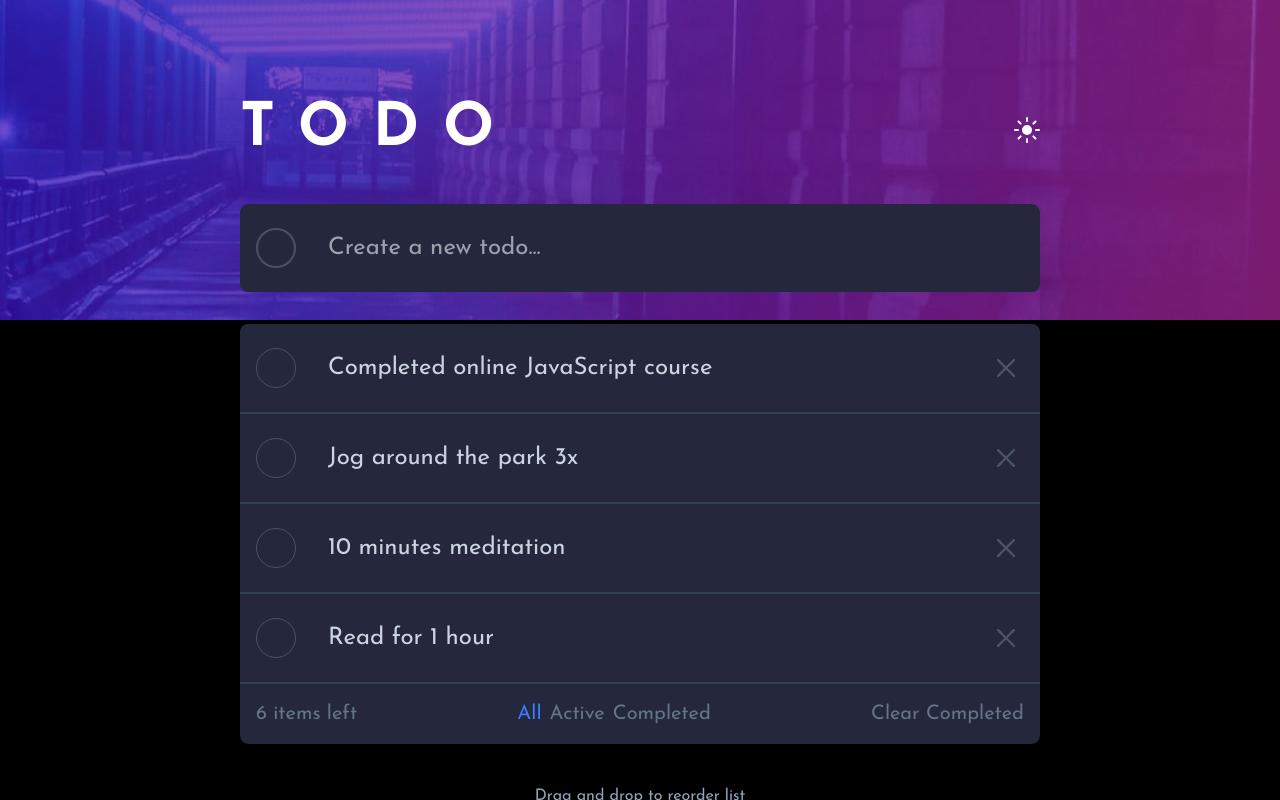
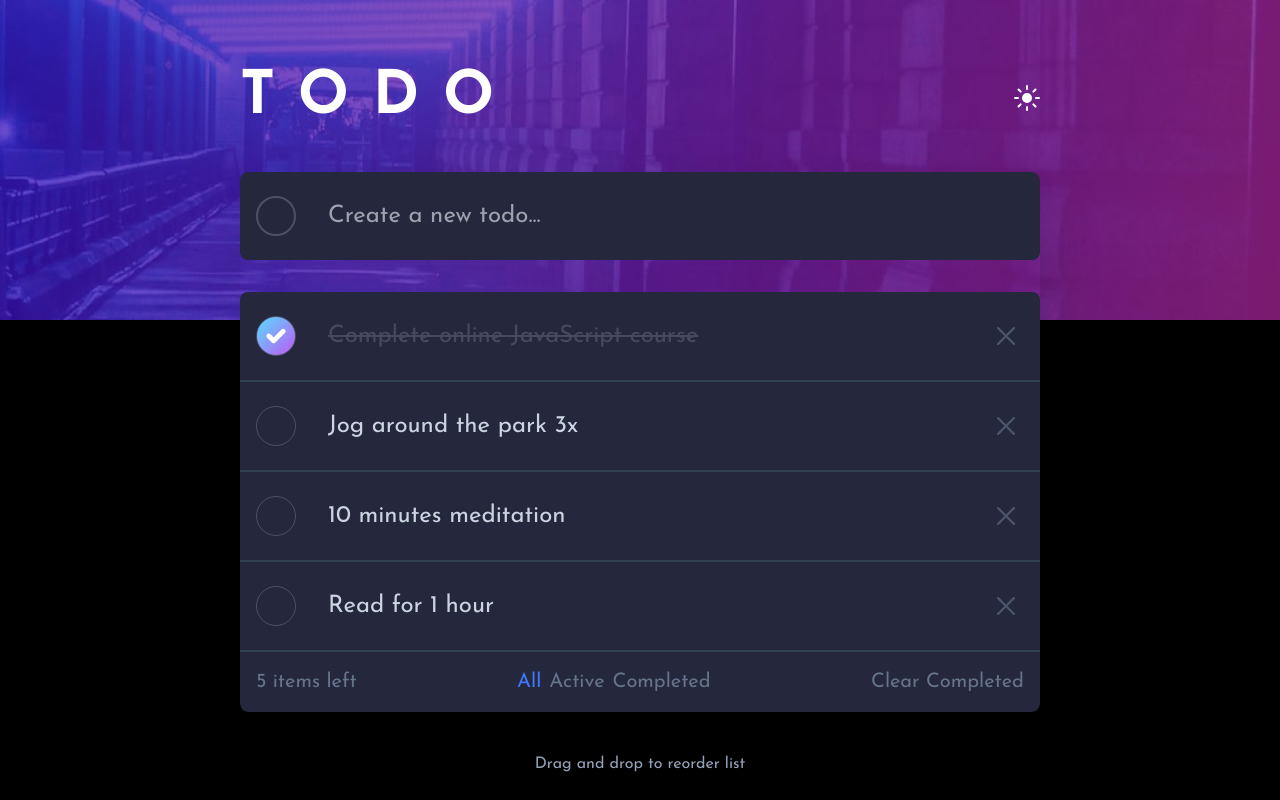
Before and after one commit to Nathandcwendy/todo-app, a React (Create React App) app: page / in a window 1280 px wide. Built offline with nearby package versions, Linux system fonts and the light colour scheme; data requests are answered from the project's data file.

Commit message:
Added Drag And Drop Feature

```diff
--- a/data/db.json
+++ b/data/db.json
@@ -2,8 +2,8 @@
   "todos": [
     {
       "id": 1,
-      "todo": "Completed online JavaScript course",
-      "checked": false
+      "todo": "Complete online JavaScript course",
+      "checked": true
     },
     {
       "id": 2,
--- a/src/App.js
+++ b/src/App.js
@@ -39,7 +39,6 @@ function App() {
           throw new Error("Could not receive data from database");
         const data = await response.json();
         setTheme(data.dark);
-        console.log(data.dark);
       } catch (err) {
         setFetchError(err.message);
         console.log(err);
@@ -198,11 +197,12 @@ function App() {
   };
 
   return (
-    <div className="flex flex-col font-body justify-center items-center max-h-screen w-screen h-screen overflow-auto bg-lm-VLG bg-lm-Mob-BgImg md:bg-lm-BgImg bg-no-repeat bg-40% dark:bg-dm-Mob-BgImg dark:bg-black md:dark:bg-dm-BgImg">
-      <div className="relative max-w-[800px] w-11/12 xs:w-5/6 md:w-2/3 lg:w-2/3 h-5/6 md:2/3 lg:h-4/5 antialiased">
+    <div className="flex flex-col font-body py-3 xs:py-6 lg:py-9 xl:py-12 justify-start items-center max-h-screen w-screen h-screen overflow-auto bg-lm-VLG bg-lm-Mob-BgImg md:bg-lm-BgImg bg-no-repeat bg-40% dark:bg-dm-Mob-BgImg dark:bg-black md:dark:bg-dm-BgImg">
+      <div className="relative max-w-[800px] w-11/12 xs:w-5/6 md:w-2/3 h-5/6 lg:h-4/5 antialiased">
         <Header theme={theme} handleUpdateTheme={handleUpdateTheme} />
         <MainApp
           filteredResults={filteredResults}
+          setFilteredResults={setFilteredResults}
           setFilter={setFilter}
           filter={filter}
           newTodo={newTodo}
@@ -212,6 +212,7 @@ function App() {
           handleDelete={handleDelete}
           handleClearCompleted={handleClearCompleted}
           todos={todos}
+          setTodos={setTodos}
           isLoading={isLoading}
         />
         <FetchError fetchError={fetchError} />
--- /dev/null
+++ b/src/components/DragAndDropInfo.js
@@ -0,0 +1,11 @@
+import React from "react";
+
+const DragAndDropInfo = () => {
+  return (
+    <div className="relative bottom-0 left-0 flex justify-center items-center w-full text-slate-400">
+      Drag and drop to reorder list
+    </div>
+  );
+};
+
+export default DragAndDropInfo;
--- a/src/components/FetchError.js
+++ b/src/components/FetchError.js
@@ -2,7 +2,7 @@ import React from "react";
 
 const FetchError = ({ fetchError }) => {
   return (
-    <div className="flex flex-row justify-center items-center w-full px-2 xs:px-4 mb-2 border-b-2">
+    <div className="flex flex-row justify-center items-center w-full px-2 xs:px-4 mb-10 ">
       {fetchError ? (
         <p className="text-red-600 dark:text-red-500 px-2 py-2 text-sm xs:text-base md:text-xl lg:text-2xl">
           Offline Mode(Database is unavailable)
--- a/src/components/Footer.js
+++ /dev/null
@@ -1,11 +0,0 @@
-import React from "react";
-
-const Footer = () => {
-  return (
-    <footer className="relative bottom-0 left-0 flex justify-center items-center w-full text-slate-400">
-      Drag and drop to reorder list
-    </footer>
-  );
-};
-
-export default Footer;
--- a/src/components/MainApp.js
+++ b/src/components/MainApp.js
@@ -1,7 +1,7 @@
 import React from "react";
 import InputTodo from "./InputTodo";
 import TodosList from "./TodosList";
-import Footer from "./Footer";
+import DragAndDropInfo from "./DragAndDropInfo";
 import TodosListBottom from "./TodosListBottom";
 import FilterOptionsMob from "./FilterOptionsMob";
 
@@ -9,6 +9,7 @@ const MainApp = ({
   setFilter,
   filter,
   filteredResults,
+  setFilteredResults,
   newTodo,
   setNewTodo,
   handleCheck,
@@ -16,6 +17,7 @@ const MainApp = ({
   handleDelete,
   handleClearCompleted,
   todos,
+  setTodos,
   isLoading,
 }) => {
   return (
@@ -28,10 +30,13 @@ const MainApp = ({
         />
         <TodosList
           filteredResults={filteredResults}
+          setFilteredResults={setFilteredResults}
           handleCheck={handleCheck}
           handleDelete={handleDelete}
           filter={filter}
           isLoading={isLoading}
+          todos={todos}
+          setTodos={setTodos}
         />
         <TodosListBottom
           setFilter={setFilter}
@@ -41,7 +46,7 @@ const MainApp = ({
         />
         <FilterOptionsMob filter={filter} setFilter={setFilter} />
       </main>
-      <Footer />
+      <DragAndDropInfo />
     </div>
   );
 };
--- a/src/components/TodoItems.js
+++ b/src/components/TodoItems.js
@@ -1,4 +1,5 @@
 import React from "react";
+import { Draggable } from "react-beautiful-dnd";
 import { HiCheck } from "react-icons/hi";
 import { IoCloseOutline } from "react-icons/io5";
 
@@ -9,9 +10,13 @@ const TodoItems = ({ filteredResults, handleCheck, handleDelete }) => {
     "flex-grow px-1 py-1.5 text-xs xs:text-base md:text-base lg:px-2 lg:py-3 lg:text-2xl hover:cursor-pointer dark:text-slate-300";
   return (
     <>
-      {filteredResults.map((item) => (
+      {filteredResults.map((item, index) => (
+        <Draggable key={item.id} draggableId={item.id.toString()} index={index}>
+          {(provided) => (
             <li
-          key={item.id}
+              ref={provided.innerRef}
+              {...provided.draggableProps}
+              {...provided.dragHandleProps}
               className="flex flex-row justify-start items-center space-x-1 xs:space-x-3 md:space-x-4 lg:space-x-6 w-full px-2 py-2 lg:px-4 lg:py-4 bg-white dark:bg-dm-VDDesatBlue border-b-2 dark:border-slate-700"
             >
               <div className="w-auto relative grid place-content-center">
@@ -47,6 +52,8 @@ const TodoItems = ({ filteredResults, handleCheck, handleDelete }) => {
                 className="text-xl xs:text-2xl md:text-2xl lg:text-4xl min-h-[18px] min-w-[18px] opacity-60 hover:cursor-pointer dark:text-slate-500"
               />
             </li>
+          )}
+        </Draggable>
       ))}
     </>
   );
--- a/src/components/TodosList.js
+++ b/src/components/TodosList.js
@@ -1,68 +1,153 @@
 import React from "react";
 import Loading from "./Loading";
 import TodoItems from "./TodoItems";
-import { useRef, useEffect } from "react";
+// import { useRef, useEffect } from "react";
+import { DragDropContext, Droppable } from "react-beautiful-dnd";
+// import { HiCheck } from "react-icons/hi";
+// import { IoCloseOutline } from "react-icons/io5";
 
 const TodosList = ({
   filteredResults,
+  setFilteredResults,
   handleCheck,
   handleDelete,
   filter,
   isLoading,
+  todos,
+  setTodos,
 }) => {
-  const ref = useRef(null);
+  const handleDragEnd = (result, todos, setTodos) => {
+    if (!result.destination) return;
+    const { source, destination } = result;
+    const sourceIndex = todos.findIndex(
+      (todo) => todo.id === filteredResults[source.index].id
+    );
+    const destinationIndex = todos.findIndex(
+      (todo) => todo.id === filteredResults[destination.index].id
+    );
+    const copiedTodos = [...todos];
+    const [removedTodo] = copiedTodos.splice(sourceIndex, 1);
+    copiedTodos.splice(destinationIndex, 0, removedTodo);
 
-  useEffect(() => {
-    // const handleFocus = (e) => {
-    //   console.log("focused");
-    //   console.log(e);
-    //   e.target.classList.remove("no-scrollbar");
-    // };
-    const element = ref.current;
-    let scroll;
-    element.addEventListener(
-      "scroll",
-      function (e) {
-        window.clearTimeout(scroll);
-        e.target.classList.remove("no-scrollbar");
-        e.target.classList.add("scrollbar");
-        scroll = setTimeout(function () {
-          e.target.classList.add("no-scrollbar");
-          e.target.classList.remove("scrollbar");
-        }, 500);
-      },
-      false
-    );
-    // element.addEventListener("mouse", handleFocus, false);
+    setTodos(copiedTodos);
+  };
+  // const checkBoxStyles =
+  //   "appearance-none border rounded-full h-5 w-5 lg:h-10 lg:w-10 hover:cursor-pointer dark:border-dm-VDGBlue dark:transparent";
+  // const todoStyle =
+  //   "flex-grow px-1 py-1.5 text-xs xs:text-base md:text-base lg:px-2 lg:py-3 lg:text-2xl hover:cursor-pointer dark:text-slate-300";
 
-    return () => {
-      element.addEventListener(
-        "scroll",
-        function (e) {
-          window.clearTimeout(scroll);
-          e.target.classList.remove("no-scrollbar");
-          scroll = setTimeout(function () {
-            e.target.classList.add("no-scrollbar");
-          }, 500);
-        },
-        false
-      );
-      // element.removeEventListener("touchstart", handleFocus, false);
-    };
-  }, []);
+  // const ref = useRef(null);
+
+  // useEffect(() => {
+  //   const element = ref.current;
+  //   let scroll;
+  //   const handleScrollBar = (e) => {
+  //     element.addEventListener(
+  //       "scroll",
+  //       function (e) {
+  //         window.clearTimeout(scroll);
+  //         e.target.classList.remove("no-scrollbar");
+  //         e.target.classList.add("scrollbar");
+  //         scroll = setTimeout(function () {
+  //           e.target.classList.add("no-scrollbar");
+  //           e.target.classList.remove("scrollbar");
+  //         }, 500);
+  //       },
+  //       false
+  //     );
+  //   };
+  //   handleScrollBar();
+
+  //   return () => {
+  //     element.removeEventListener(
+  //       "scroll",
+  //       function (e) {
+  //         window.clearTimeout(scroll);
+  //         e.target.classList.remove("no-scrollbar");
+  //         e.target.classList.add("scrollbar");
+  //         scroll = setTimeout(function () {
+  //           e.target.classList.add("no-scrollbar");
+  //           e.target.classList.remove("scrollbar");
+  //         }, 500);
+  //       },
+  //       false
+  //     );
+  //   };
+  // }, []);
 
   return (
+    <DragDropContext
+      onDragEnd={(result) => handleDragEnd(result, todos, setTodos)}
+    >
+      <Droppable droppableId={`listId`} index={0}>
+        {(provided, snapshot) => (
           <ul
-      ref={ref}
+            {...provided.droppableProps}
+            ref={provided.innerRef}
+            // ref={ref}
             className="max-h-h-4 overflow-auto no-scrollbar rounded-t-lg dark:bg-dm-VDDesatBlue"
           >
             {isLoading ? (
               <Loading />
             ) : !isLoading && filteredResults.length ? (
+              // <>
+              //   {filteredResults.map((item, index) => (
+              //     <Draggable
+              //       key={item.id}
+              //       draggableId={item.id.toString()}
+              //       index={index}
+              //     >
+              //       {(provided, snapshot) => (
+              //         <li
+              //           ref={provided.innerRef}
+              //           {...provided.draggableProps}
+              //           {...provided.dragHandleProps}
+              //           className="flex flex-row justify-start items-center space-x-1 xs:space-x-3 md:space-x-4 lg:space-x-6 w-full px-2 py-2 lg:px-4 lg:py-4 bg-white dark:bg-dm-VDDesatBlue border-b-2 dark:border-slate-700"
+              //         >
+              //           <div className="w-auto relative grid place-content-center">
+              //             <input
+              //               id="new-todo"
+              //               type="checkbox"
+              //               onClick={() => handleCheck(item.id)}
+              //               className={
+              //                 item.checked
+              //                   ? `${checkBoxStyles} bg-gradient-to-br from-grad-1 to-grad-2`
+              //                   : `${checkBoxStyles}`
+              //               }
+              //             />
+              //             {item.checked ? (
+              //               <HiCheck
+              //                 onClick={() => handleCheck(item.id)}
+              //                 className="absolute top-1/2 left-1/2 stroke-2 stroke-white text-base xs:xl md:text-base lg:text-2xl transform -translate-x-1/2 -translate-y-1/2 hover:cursor-pointer"
+              //               />
+              //             ) : null}
+              //           </div>
+              //           <p
+              //             onDoubleClick={() => handleCheck(item.id)}
+              //             className={
+              //               item.checked
+              //                 ? `${todoStyle} line-through opacity-20`
+              //                 : `${todoStyle}`
+              //             }
+              //           >
+              //             {item.todo}
+              //           </p>
+              //           <IoCloseOutline
+              //             onClick={() => handleDelete(item.id)}
+              //             className="text-xl xs:text-2xl md:text-2xl lg:text-4xl min-h-[18px] min-w-[18px] opacity-60 hover:cursor-pointer dark:text-slate-500"
+              //           />
+              //         </li>
+              //       )}
+              //     </Draggable>
+              //   ))}
+              // </>
               <TodoItems
                 filteredResults={filteredResults}
+                setFilteredResults={setFilteredResults}
                 handleCheck={handleCheck}
                 handleDelete={handleDelete}
+                todos={todos}
+                setTodos={setTodos}
               />
             ) : (
               <li className="flex flex-row justify-center items-center w-full px-4 py-4 bg-white dark:bg-dm-VDDesatBlue text-slate-400 dark:text-slate-200 border-b-2 dark:border-dm-VDDesatBlue">
@@ -81,7 +166,11 @@ const TodosList = ({
                 )}
               </li>
             )}
+            {provided.placeholder}
           </ul>
+        )}
+      </Droppable>
+    </DragDropContext>
   );
 };
 
--- a/src/index.css
+++ b/src/index.css
@@ -4,7 +4,7 @@
 
 @layer base {
   body {
-    @apply bg-lm-VLG dark:bg-black;
+    @apply bg-lm-VLG;
   }
 }
 
--- a/src/index.js
+++ b/src/index.js
@@ -6,7 +6,7 @@ import App from "./App";
 const root = ReactDOM.createRoot(document.getElementById("root"));
 
 root.render(
-  <React.StrictMode>
+  <React.Fragment>
     <App />
-  </React.StrictMode>
+  </React.Fragment>
 );
```
Lines whose indentation alone changed are shown as unchanged.
